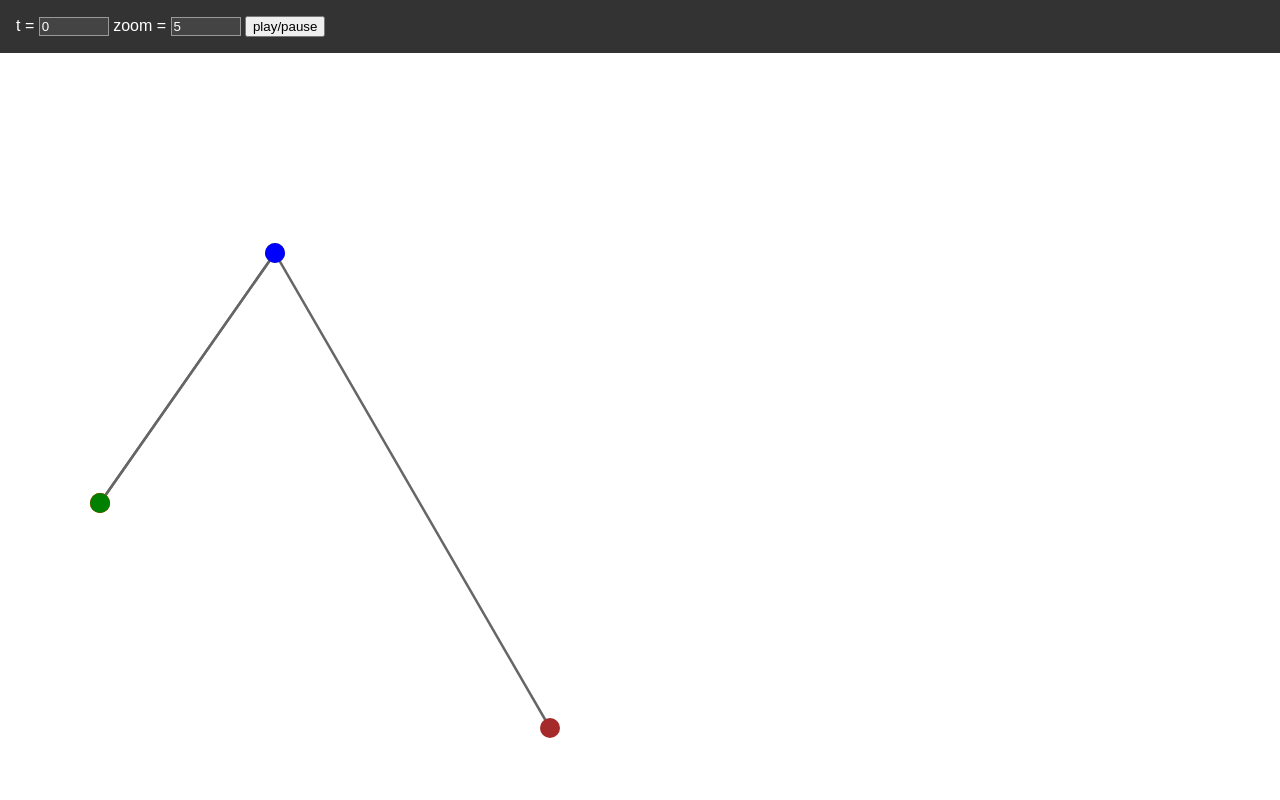
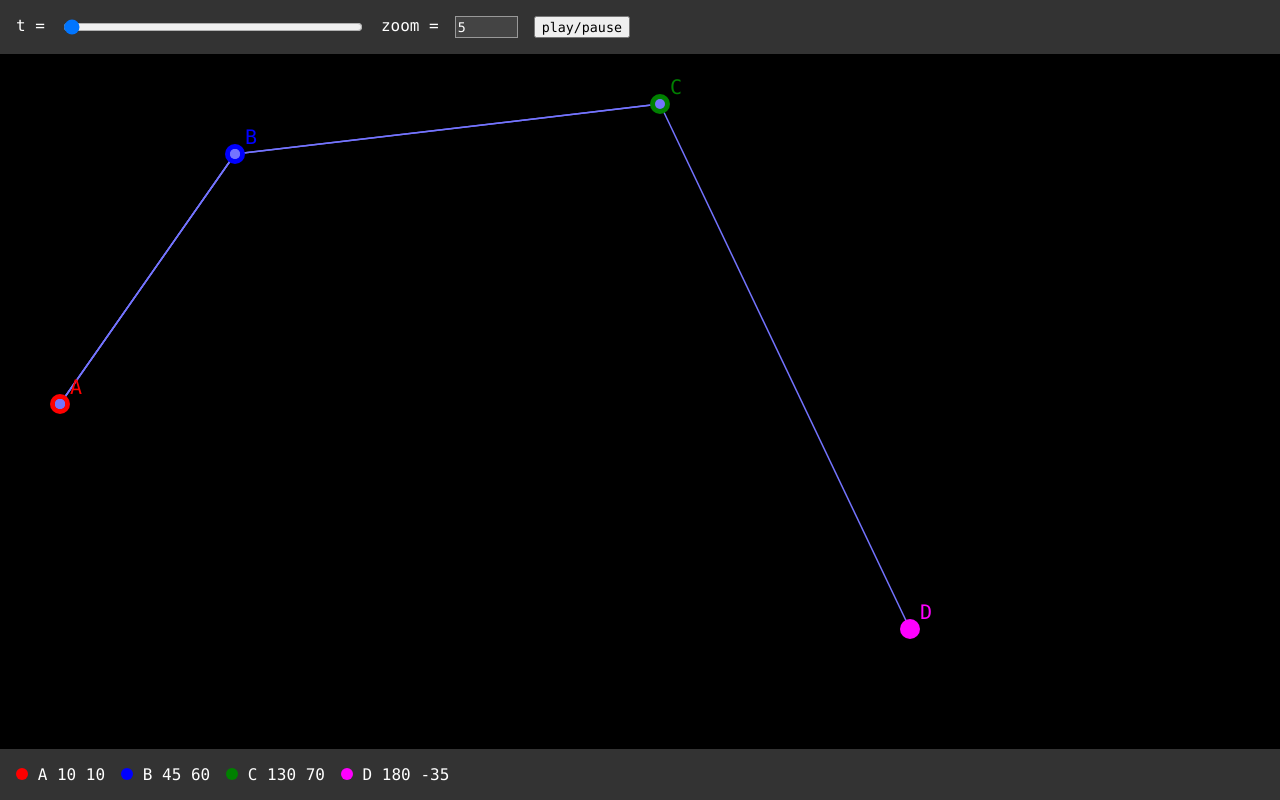
Before and after one commit to gudmundurh/curve-playground, a SvelteKit app: page / in a window 1280 px wide. Built offline with nearby package versions, Linux system fonts and the light colour scheme.

Commit message:
Draggable points

```diff
--- a/src/app.css
+++ b/src/app.css
@@ -4,5 +4,30 @@
 
 body {
     margin: 0;
-    font-family: sans-serif;
 }
+
+body, input, button {
+    font-family: menlo, consolas, sans-serif;
+}
+
+.controls {
+    background: #333;
+    color: #fff;
+    padding: 1rem;
+    flex-grow: 0;
+    display: flex;
+    gap: 1rem;
+}
+
+.controls input {
+    background: #444;
+    border: 1px solid #999;
+    color: #fff;
+}
+
+.controls .dot {
+    display: inline-block;
+    width: 0.75em;
+    height: 0.75em;
+    border-radius: 50%;
+}
--- a/src/routes/+page.svelte
+++ b/src/routes/+page.svelte
@@ -1,9 +1,9 @@
 <script lang="ts">
 	import SvgRenderer from "./SvgRenderer.svelte";
-	import { QuadraticScene  } from "./scenes";
+	import { CubicScene, QuadraticScene  } from "./scenes";
 
-    // const scene = new CubicScene();
-    const scene = new QuadraticScene();
+    const scene = new CubicScene();
+    //const scene = new QuadraticScene();
 </script>
 
 <svelte:head>
--- /dev/null
+++ b/src/routes/SvgDraggablePoint.svelte
@@ -0,0 +1,31 @@
+<script lang="ts">
+	import { createEventDispatcher } from 'svelte';
+	import type { Point } from './shapes';
+
+	export let point: Point;
+	export let label: undefined | string = undefined;
+	export let color: string;
+
+	$: x = point.x;
+	$: y = point.y;
+
+	$: moving = false;
+</script>
+
+<circle
+	cx={x}
+	cy={y}
+	r="2"
+	fill={moving ? 'black' : color}
+	on:mousedown
+	on:mouseup
+/>
+
+<g transform="matrix(1, 0, 0, -1, 0, 0)">
+	{#if label}
+		<text {x} y={-y} dx={2} dy={-2} fill={moving ? 'black' : color}
+		 style="font-size: 0.25em"
+			>{label}</text
+		>
+	{/if}
+</g>
--- a/src/routes/SvgLine.svelte
+++ b/src/routes/SvgLine.svelte
@@ -6,4 +6,4 @@
 	export let color: string;
 </script>
 
-<line x1={start.x} x2={end.x} y1={start.y} y2={end.y} stroke={color} stroke-width=".5" />
+<line x1={start.x} x2={end.x} y1={start.y} y2={end.y} stroke={color} stroke-width=".3" />
--- a/src/routes/SvgPoint.svelte
+++ b/src/routes/SvgPoint.svelte
@@ -9,10 +9,10 @@
 	$: y = point.y;
 </script>
 
-<circle cx={x} cy={y} r="2" fill={color} />
+<circle cx={x} cy={y} r="1" fill={color} style="pointer-events: none" />
 
 <g transform="matrix(1, 0, 0, -1, 0, 0)">
 	{#if label}
-		<text {x} y={-y} dx={2} dy={-2} fill={color} style="font-size: 0.5em">{label}</text>
+		<text {x} y={-y} dx={2} dy={-2} fill={color} font-size="0.5rem">{label}</text>
 	{/if}
 </g>
--- a/src/routes/SvgRenderer.svelte
+++ b/src/routes/SvgRenderer.svelte
@@ -1,7 +1,8 @@
 <script lang="ts">
+	import SvgDraggablePoint from './SvgDraggablePoint.svelte';
 	import SvgLine from './SvgLine.svelte';
 	import SvgPoint from './SvgPoint.svelte';
-	import type { Scene } from './shapes';
+	import type { Point, Scene } from './shapes';
 
 	export let scene: Scene;
 
@@ -30,36 +31,94 @@
 
 		requestAnimationFrame(runAnimation);
 	};
+
+	// matrix: [a, b, c, d, e, f]
+	// x_new = a x_old + c y_old + e
+	// y_new = b x_old + d y_old + f
+
+	$: matrix = [zoom * 1, 0, 0, zoom * -1, 10, 400];
+
+	// reverse IF b == zero and c == zero:
+	// 		x_new = a x_old + e
+	// 		y_new = + d y_old + f
+	// gives
+	// 		x_old = (x_new - e) / a
+	//		y_old = (y_new - f) / d
+
+	const convertScreenToScene = (x: number, y: number) => {
+		return {
+			x: (x - matrix[4]) / matrix[0],
+			y: (y - matrix[5]) / matrix[3]
+		};
+	};
+
+	const movePoint = (ev: MouseEvent) => {
+		if (!movingPoint) return;
+
+		console.log('move point', movingPoint.label, ev.offsetX, ev.detail.y);
+		const { x, y } = convertScreenToScene(ev.offsetX, ev.offsetY);
+
+		movingPoint.update(x, y);
+		scene = scene;
+	};
+
+	let movingPoint: Point | null = null;
+
+	const startMove = (point: Point) => {
+		movingPoint = point;
+	};
+	const stopMove = (point: Point) => {
+		movingPoint = null;
+	};
 </script>
 
 <div class="container">
 	<div class="controls">
-		t = <input type="number" min="0" step="0.05" max="1" bind:value={t} />
+		t = <input type="range" min="0" step="0.01" max="1" bind:value={t} style="width: 300px" />
 		zoom = <input type="number" min="0.25" step="0.25" max="6" bind:value={zoom} />
 
 		<button on:click={playPause}>play/pause</button>
 	</div>
 
-	<svg width="100%" height="500">
-		<g transform={`scale(${zoom}) translate(10, 100) matrix(1, 0, 0, -1, 0, 0)`}>
+	<svg width="100%" height="500" on:mousemove={movePoint}>
+		<g transform={`matrix(${matrix.join(',')})`}>
 			<!-- <line x1="-1000" x2="1000" y1="0" y2="0" stroke="black" stroke-width=".5" />
 			<line x1="0" x2="0" y1="-1000" y2="1000" stroke="black" stroke-width=".5" /> -->
 
 			{#each scene.objects as object, i}
 				{#if object.shape === 'dynamicPoint'}
-					<SvgPoint point={object.eval(t)} label={object.label} color={colors[i % colors.length]} />
+					<SvgPoint point={object.eval(t)} label={object.label} color="#7474ff" />
 				{:else if object.shape === 'point'}
-					<SvgPoint point={object} label={object.label} color={colors[i % colors.length]} />
+					<SvgDraggablePoint
+						on:mousedown={() => startMove(object)}
+						on:mouseup={() => stopMove(object)}
+						point={object}
+						label={object.label}
+						color={colors[i % colors.length]}
+					/>
 				{:else if object.shape === 'dynamicLine'}
-					<SvgLine start={object.start.eval(t)} end={object.end.eval(t)} color="#666" />
+					<SvgLine start={object.start.eval(t)} end={object.end.eval(t)} color="#7474ff" />
 				{:else if object.shape === 'path'}
 					<path d={object.path} stroke="#000" fill="transparent" />
 				{:else if object.shape === 'dynamicPath'}
-					<path d={object.eval(t)} stroke="#000" fill="transparent" />
+					<path d={object.eval(t)} stroke="#fff" fill="transparent" />
 				{/if}
 			{/each}
 		</g>
 	</svg>
+
+	<div class="controls">
+		{#each scene.objects as object, i}
+			{#if object.shape === 'point'}
+				<span>
+					<span style:background-color={colors[i % colors.length]} class="dot" />
+					{object.label}
+					{object.x}
+					{object.y}
+				</span>
+			{/if}
+		{/each}
+	</div>
 </div>
 
 <style>
@@ -67,19 +126,11 @@
 		display: flex;
 		flex-direction: column;
 		height: 100vh;
+		background: #000;
 	}
 
 	.controls {
-		background: #333;
-		color: #fff;
-		padding: 1rem;
 		flex-grow: 0;
-	}
-
-	.controls input {
-		background: #444;
-		border: 1px solid #999;
-		color: #fff;
 	}
 
 	svg {
--- a/src/routes/polynomials.ts
+++ b/src/routes/polynomials.ts
@@ -79,4 +79,8 @@ export class Polynomial {
 
         return new Polynomial(r);
     }
+
+    differentiate(): Polynomial {
+        return new Polynomial(this.coefficients.slice(1));
+    }
 }
--- a/src/routes/scenes.ts
+++ b/src/routes/scenes.ts
@@ -20,11 +20,17 @@ function lerp(p: Polynomial | Vector, q: Polynomial | Vector): Polynomial {
         .add(q.multiply(new Polynomial([V(0), V(1)])));
 }
 
-function toPoint(v: Vector): Point {
+function toPoint(v: Vector, label?: string, updateCallback?: () => void): Point {
     return {
         shape: "point",
         x: v.values[0],
         y: v.values[1],
+        update(x, y) {
+            v.values[0] = x
+            v.values[1] = y
+            updateCallback && updateCallback();
+        },
+        label
     };
 }
 
@@ -73,10 +79,19 @@ export class QuadraticScene implements Scene {
     B = new Vector([45, 60])
     C = new Vector([100, -35])
 
-    P = lerp(this.A, this.B)
-    Q = lerp(this.B, this.C)
+    P!: Polynomial;
+    Q!: Polynomial
+    R!: Polynomial
 
-    R = lerp(this.P, this.Q)
+    constructor() {
+        this.update();
+    }
+
+    update() {
+        this.P = lerp(this.A, this.B)
+        this.Q = lerp(this.B, this.C)
+        this.R = lerp(this.P, this.Q)
+    }
 
     get objects(): Shape[] {
         return [
@@ -88,9 +103,9 @@ export class QuadraticScene implements Scene {
             // { shape: 'path', path: `M ${this.A.toSvg()} Q ${this.B.toSvg()} ${this.C.toSvg()}` },
             createDynamicPath(this.R),
 
-            toDynamicPoint(this.A, 'A'),
-            toDynamicPoint(this.B, 'B'),
-            toDynamicPoint(this.C, 'C'),
+            toPoint(this.A, 'A', this.update.bind(this)),
+            toPoint(this.B, 'B', this.update.bind(this)),
+            toPoint(this.C, 'C', this.update.bind(this)),
             toDynamicPoint(this.P, 'P'),
             toDynamicPoint(this.Q, 'Q'),
             toDynamicPoint(this.R, 'R')]
@@ -104,16 +119,33 @@ export class CubicScene implements Scene {
     C = new Vector([130, 70])
     D = new Vector([180, -35])
 
-    P = lerp(this.A, this.B)
-    Q = lerp(this.B, this.C)
-    R = lerp(this.C, this.D)
+    P!: Polynomial
+    Q!: Polynomial
+    R!: Polynomial
+    S!: Polynomial
+    T!: Polynomial
+    U!: Polynomial
+    //Udiff!: Polynomial
 
-    S = lerp(this.P, this.Q)
-    T = lerp(this.Q, this.R)
+    constructor() {
+        this.update();
+    }
 
-    U = lerp(this.S, this.T)
+    update() {
+        this.P = lerp(this.A, this.B)
+        this.Q = lerp(this.B, this.C)
+        this.R = lerp(this.C, this.D)
+
+        this.S = lerp(this.P, this.Q)
+        this.T = lerp(this.Q, this.R)
+
+        this.U = lerp(this.S, this.T)
+
+        //this.Udiff = this.U.differentiate();
+    }
 
     get objects(): Shape[] {
+        const update = this.update.bind(this);
         return [
             toLine(this.A, this.B),
             toLine(this.B, this.C),
@@ -127,10 +159,13 @@ export class CubicScene implements Scene {
             createDynamicPath(this.U),
             // { shape: 'path', path: `M ${this.A.x} ${this.A.y} C ${this.B.x} ${this.B.y} ${this.C.x} ${this.C.y} ${this.D.x} ${this.D.y}` },
 
-            toDynamicPoint(this.A, 'A'),
-            toDynamicPoint(this.B, 'B'),
-            toDynamicPoint(this.C, 'C'),
-            toDynamicPoint(this.D, 'D'),
+            //createDynamicPath(this.Udiff),
+
+            toPoint(this.A, 'A', update),
+            toPoint(this.B, 'B', update),
+            toPoint(this.C, 'C', update),
+            toPoint(this.D, 'D', update),
+
             toDynamicPoint(this.P, 'P'),
             toDynamicPoint(this.Q, 'Q'),
             toDynamicPoint(this.R, 'R'),
--- a/src/routes/shapes.ts
+++ b/src/routes/shapes.ts
@@ -1,4 +1,5 @@
 export type Point = {
+	update(x: number, y: number): void;
     x: number,
     y: number,
     label?: string,
```
Also changed, not shown: 1 other file (tests, documents, lock files or other folders).
